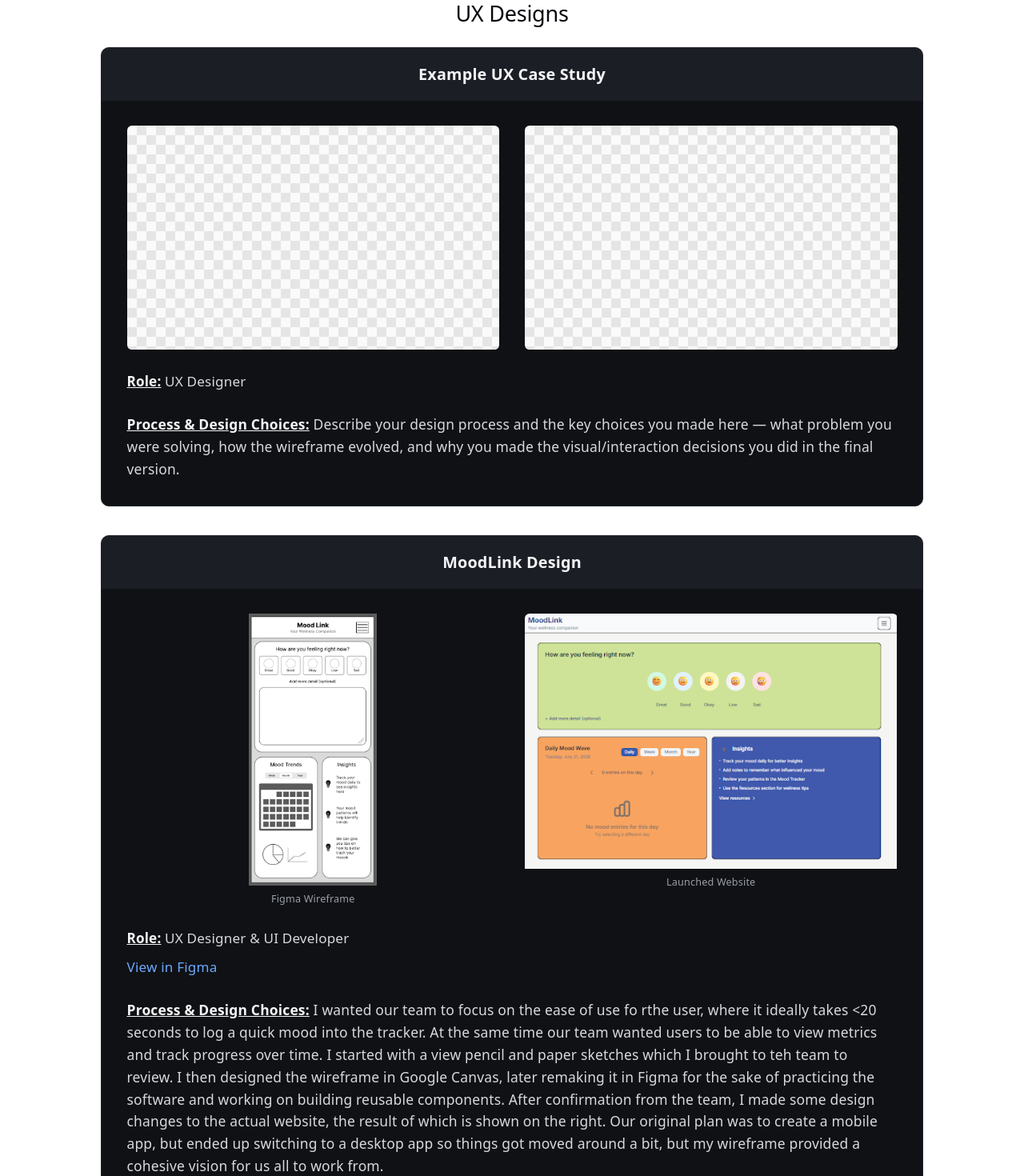
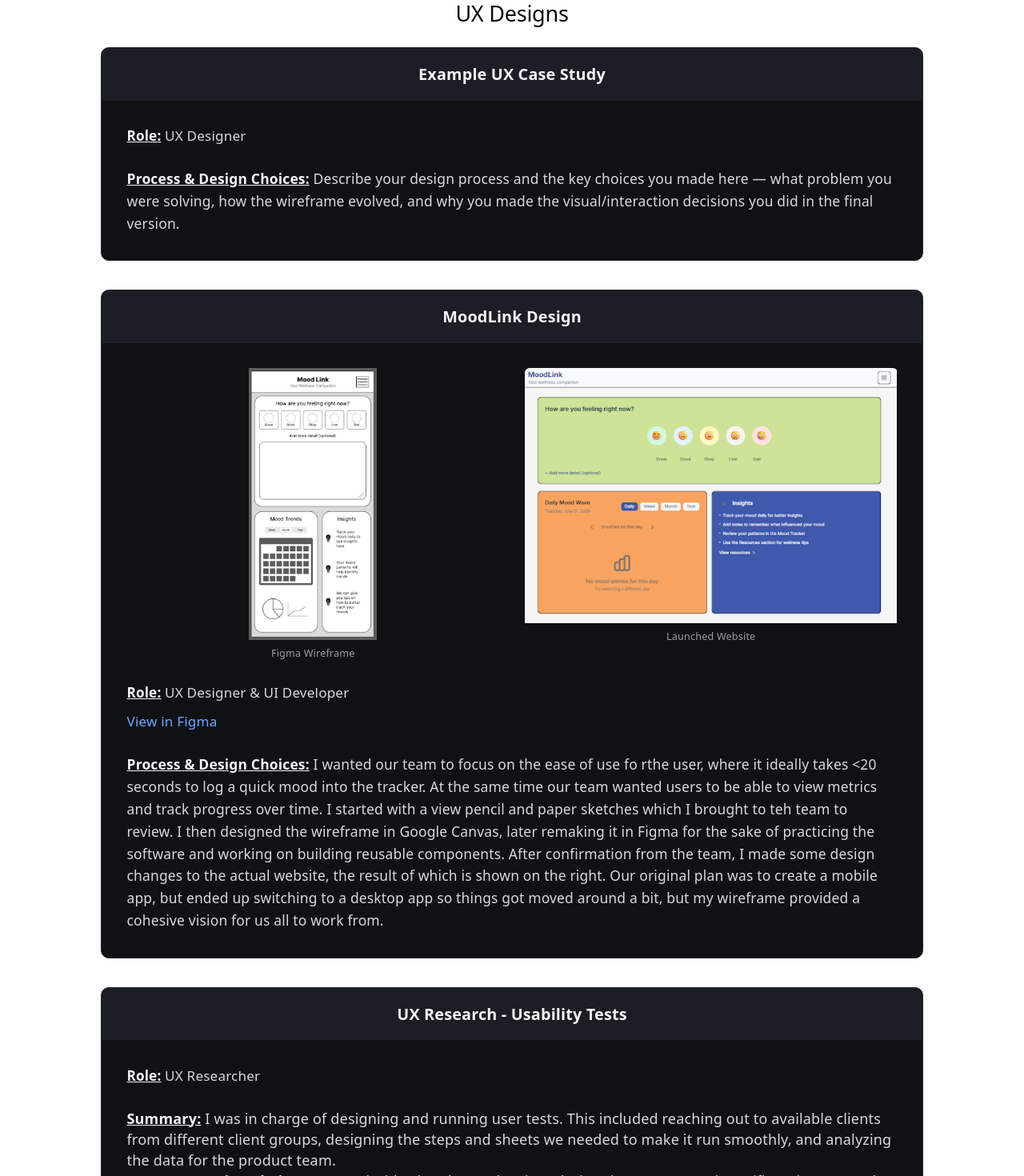
Before and after one commit to kasch890/my-portfolio, a React (Vite) app: page / in a window 1280 px wide. Shown: the part 3340-4810 px from the top of the page at 80% size. Built offline with nearby package versions, Linux system fonts and the light colour scheme.

Commit message:
Updated the design card component and the design section to test the new component so that different subsections are optional

```diff
--- a/src/components/DesignCard.jsx
+++ b/src/components/DesignCard.jsx
@@ -1,15 +1,20 @@
 import '../styles/DesignSection.css';
+
 function DesignCard({ design }) {
   const {
     title,
+    role,
     figmaUrl,
-      role,
-      wireframeImage,
-      wireframeCaption,
-      finalImage,
-      finalCaption,
+    image1,
+    image1Caption,
+    image2,
+    image2Caption,
+    summary,
+    tools,
     process,
   } = design;
+
+  const hasImages = image1 || image2;
 
   return (
     <article className="project-card">
@@ -18,42 +23,54 @@
       </div>
 
       <div className="project-card__body">
+        {hasImages && (
           <div className="design-card__images">
+            {image1 && (
               <div className="design-card__image">
-              {wireframeImage ? (
                 <figure className="project-card__figure">
-                  <img src={wireframeImage} alt={`${title} wireframe`} />
-                  {wireframeCaption && (
+                  <img src={image1} alt={`${title} image 1`} />
+                  {image1Caption && (
                     <figcaption className="project-card__caption">
-                      {wireframeCaption}
+                      {image1Caption}
                     </figcaption>
                   )}
                 </figure>
-              ) : (
-                <div className="project-card__image-placeholder" aria-hidden="true" />
+              </div>
             )}
-            </div>
 
+            {image2 && (
               <div className="design-card__image">
-              {finalImage ? (
                 <figure className="project-card__figure">
-                  <img src={finalImage} alt={`${title} final design`} />
-                  {finalCaption && (
+                  <img src={image2} alt={`${title} image 2`} />
+                  {image2Caption && (
                     <figcaption className="project-card__caption">
-                      {finalCaption}
+                      {image2Caption}
                     </figcaption>
                   )}
                 </figure>
-              ) : (
-                <div className="project-card__image-placeholder" aria-hidden="true" />
+              </div>
             )}
           </div>
-          </div>
+        )}
 
         <div className="design-card__meta">
           <p>
             <span className="project-card__label">Role:</span> {role}
           </p>
+
+          {tools && tools.length > 0 && (
+            <>
+              <p className="project-card__tools-label">
+                <span className="project-card__label">Tech/Tools used:</span>
+              </p>
+              <ul className="project-card__tools-list">
+                {tools.map((tool) => (
+                  <li key={tool}>{tool}</li>
+                ))}
+              </ul>
+            </>
+          )}
+
           {figmaUrl && (
             <p>
               <a href={figmaUrl} target="_blank" rel="noopener noreferrer">
@@ -63,12 +80,22 @@
           )}
         </div>
 
+        {summary && (
+          <div className="design-card__summary">
+            <p>
+              <span className="project-card__label">Summary:</span> {summary}
+            </p>
+          </div>
+        )}
+
+        {process && (
           <div className="design-card__process">
             <p>
               <span className="project-card__label">Process &amp; Design Choices:</span>{" "}
               {process}
             </p>
           </div>
+        )}
       </div>
     </article>
   );
--- a/src/components/DesignSection.jsx
+++ b/src/components/DesignSection.jsx
@@ -8,10 +8,10 @@
     title: "Example UX Case Study",
     figmaUrl: "",
     role: "UX Designer",
-    wireframeImage: null,
-    wireframeCaption: "Low-fidelity wireframe",
-    finalImage: null,
-    finalCaption: "Final high-fidelity design",
+    image1: null,
+    image1Caption: "Low-fidelity wireframe",
+    image2: null,
+    image2Caption: "Final high-fidelity design",
     process:
       "Describe your design process and the key choices you made here — what problem you were solving, how the wireframe evolved, and why you made the visual/interaction decisions you did in the final version.",
   },
@@ -19,12 +19,19 @@
     title: "MoodLink Design",
     figmaUrl: "https://www.figma.com/design/HUgwaYWVtY3uCN7DzS0Cbd/Mood-Link-Design?node-id=5-5&t=qXZGtwl9yQUo4Urf-1",
     role: "UX Designer & UI Developer",
-    wireframeImage: MoodlinkWireframe,
-    wireframeCaption: "Figma Wireframe",
-    finalImage: MoodlinkFinished,
-    finalCaption: "Launched Website",
+    image1: MoodlinkWireframe,
+    image1Caption: "Figma Wireframe",
+    image2: MoodlinkFinished,
+    image2Caption: "Launched Website",
     process:
       "I wanted our team to focus on the ease of use fo rthe user, where it ideally takes <20 seconds to log a quick mood into the tracker. At the same time our team wanted users to be able to view metrics and track progress over time. I started with a view pencil and paper sketches which I brought to teh team to review. I then designed the wireframe in Google Canvas, later remaking it in Figma for the sake of practicing the software and working on building reusable components. After confirmation from the team, I made some design changes to the actual website, the result of which is shown on the right. Our original plan was to create a mobile app, but ended up switching to a desktop app so things got moved around a bit, but my wireframe provided a cohesive vision for us all to work from.",
+  },
+  {
+    title: "UX Research - Usability Tests",
+    role: "UX Researcher",
+    summary: "I was in charge of designing and running user tests. This included reaching out to available clients from different client groups, designing the steps and sheets we needed to make it run smoothly, and analyzing the data for the product team.",
+    process:
+      "I started with what the product is and what the team wanted specific reviews on and what questions we would like solved. From there ...",
   },
 ];
 
```
Lines whose indentation alone changed are shown as unchanged.
